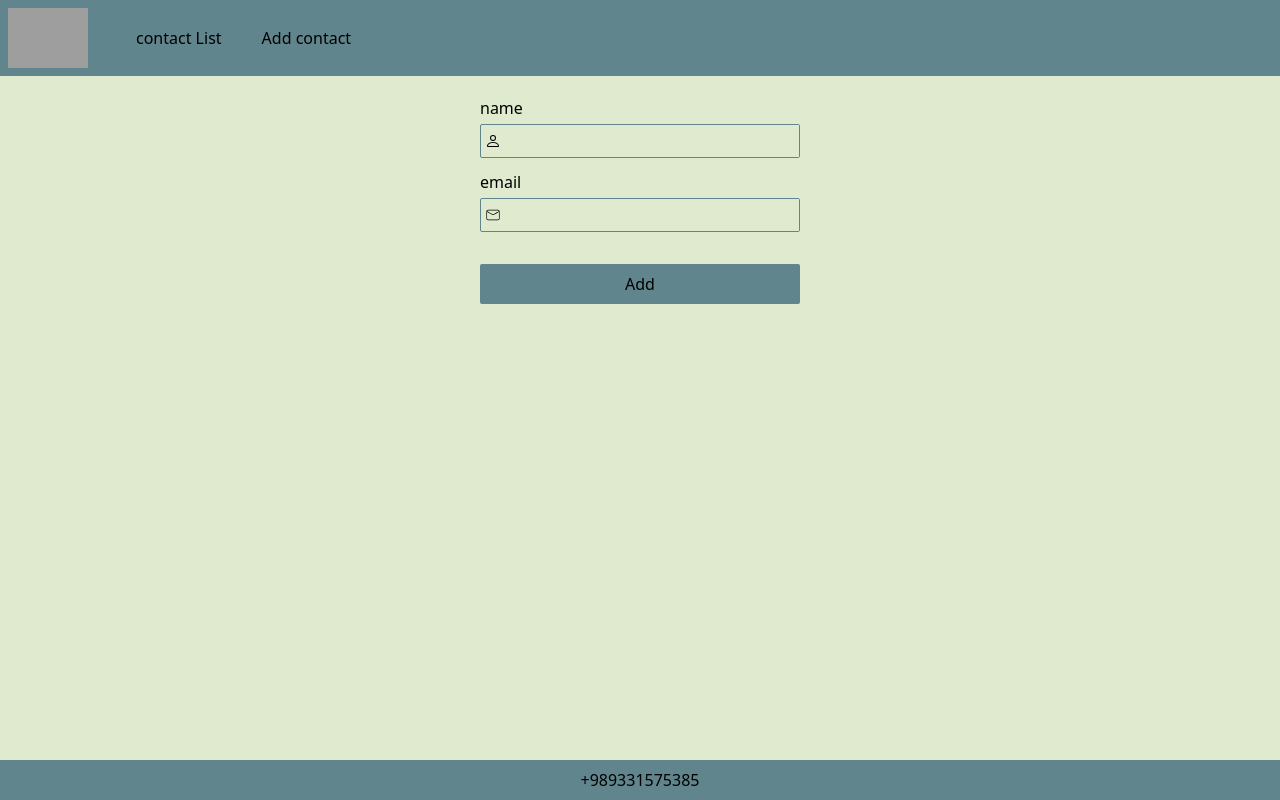
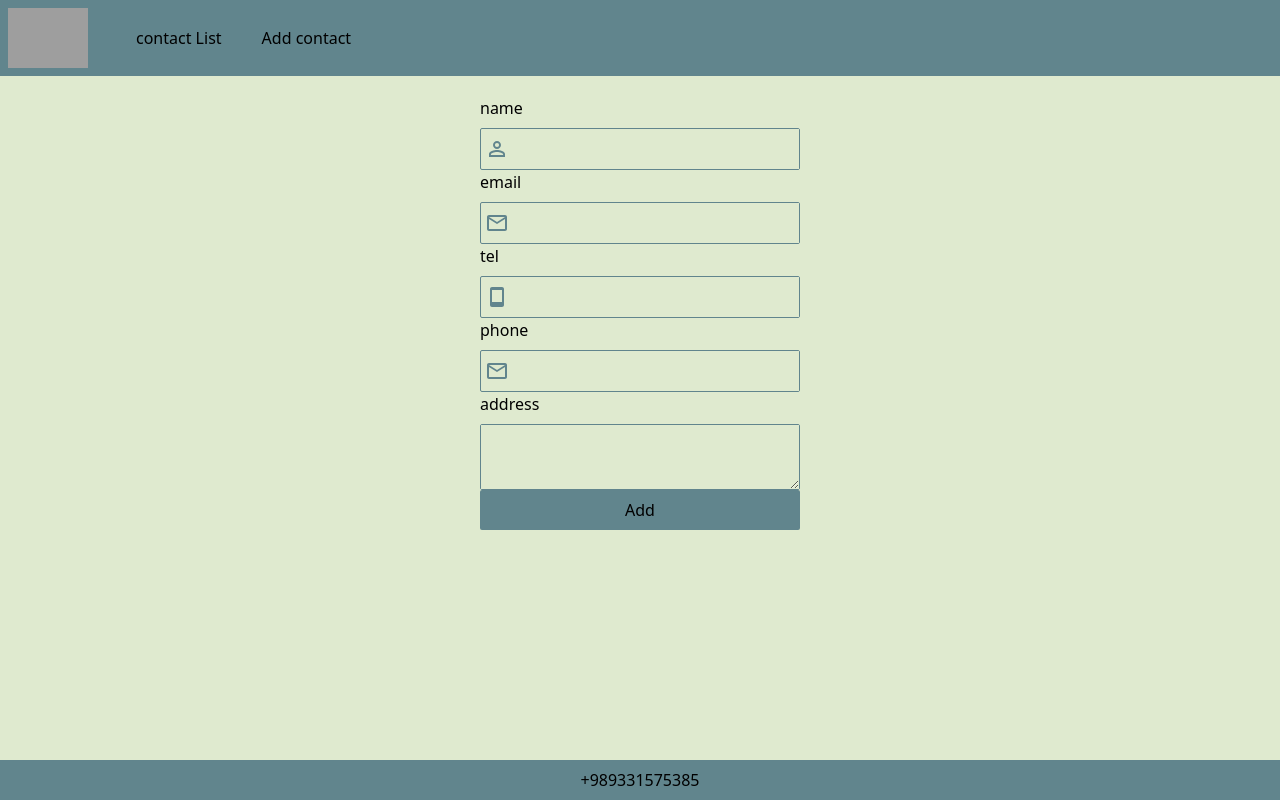
Before and after one commit to Arman-Abbasian/contact_list_with_redux_reduxToolkit_useContext_useReducer_Async, a React (Create React App) app: page /add in a window 1280 px wide. Built offline with nearby package versions, Linux system fonts and the light colour scheme; data requests are answered from the project's data file; grey boxes are pictures that could not be loaded.

Commit message:
change AddContact component and make it with Formik und Yup

```diff
--- a/package.json
+++ b/package.json
@@ -7,13 +7,15 @@
     "@testing-library/react": "^13.4.0",
     "@testing-library/user-event": "^13.5.0",
     "axios": "^1.2.0",
+    "formik": "^2.2.9",
     "react": "^18.2.0",
     "react-dom": "^18.2.0",
     "react-hot-toast": "^2.4.0",
     "react-icons": "^4.7.1",
     "react-router-dom": "^6.4.4",
     "react-scripts": "5.0.1",
-    "web-vitals": "^2.1.4"
+    "web-vitals": "^2.1.4",
+    "yup": "^0.32.11"
   },
   "scripts": {
     "start": "react-scripts start",
--- /dev/null
+++ b/src/common/Input.jsx
@@ -0,0 +1,19 @@
+const Input = ({name,type="text",formik,logo}) => {
+    return (
+        <>
+        <div className="flex flex-col gap-2 justify-center items-center w-full relative overflow-hidden">
+            <label className="flex w-full" htmlFor={`${name}`}>{`${name}`}</label>
+            <div className="border border-primary-4 rounded-sm flex items-center w-full">
+            {logo}
+            <input className="form-input px-4 py-2 flex-1 bg-primary-1 focus:outline-none" type={type} id={`${name}`}  name={`${name}`} {...formik.getFieldProps({name})} />
+            </div>
+
+
+        </div>
+
+        <div>{formik.errors[name] && formik.touched[name] && <p className="text-red-600">{formik.errors[name]}</p>}</div>
+        </>
+     );
+}
+
+export default Input;
--- /dev/null
+++ b/src/common/Textarea.jsx
@@ -0,0 +1,19 @@
+const Textarea = ({name,type="text",formik,logo}) => {
+    return (
+        <>
+        <div className="flex flex-col gap-2 justify-center items-center w-full relative overflow-hidden">
+            <label className="flex w-full" htmlFor={`${name}`}>{`${name}`}</label>
+            <div className="border border-primary-4 rounded-sm flex items-center w-full">
+            {logo}
+            <textarea className="form-input px-4 py-2 flex-1 bg-primary-1 focus:outline-none" type={type} id={`${name}`}  name={`${name}`} {...formik.getFieldProps({name})}></textarea>
+            </div>
+
+
+        </div>
+
+        <div>{formik.errors[name] && formik.touched[name] && <p className="text-red-600">{formik.errors[name]}</p>}</div>
+        </>
+     );
+}
+
+export default Textarea;
--- a/src/components/Layout/Header.jsx
+++ b/src/components/Layout/Header.jsx
@@ -2,7 +2,7 @@ import { Link } from "react-router-dom";
 
 const Header = () => {
     return (
-        <header className="p-2 bg-primary-4 sticky top-0 right-0 left-0 mb-5">
+        <header className="p-2 bg-primary-4 sticky top-0 right-0 left-0 mb-5 z-10">
             <nav>
                 <ul className="flex justify-start items-center gap-10">
                     <li><img src={'/images/logo.png'} className='w-20' /></li>
--- a/src/components/functional/AddContact.jsx
+++ b/src/components/functional/AddContact.jsx
@@ -1,36 +1,39 @@
-import { useState } from "react";
-import { BsPerson } from "react-icons/bs";
-import { CiMail } from "react-icons/ci";
+import { useFormik } from "formik";
+import Input from '../../common/Input';
+import * as Yup from 'yup';
+import { MdPersonOutline } from "react-icons/md";
+import { MdOutlineEmail } from "react-icons/md";
+import { BiMobile } from "react-icons/bi";
+import Textarea from "../../common/Textarea";
 
-const AddContact = ({submitHandler}) => {
-    const [formValues,setFormValues]=useState({name:"",email:""});
-    const changeFormHandler=(e)=>{
-        setFormValues({...formValues,[e.target.name]:e.target.value})
-    };
-    const submitHandlerr=(e)=>{
-        submitHandler(e,formValues);
-        setFormValues({name:"",email:""});
+const AddContact = () => {
+    const initialValues={name:"",email:"",telNumber:"",phoneNumber:"",address:""};
+    const onSubmit=(values)=>{
+        console.log(values);
     }
+    const phoneRegExp = /^((\\+[1-9]{1,4}[ \\-]*)|(\\([0-9]{2,3}\\)[ \\-]*)|([0-9]{2,4})[ \\-]*)*?[0-9]{3,4}?[ \\-]*[0-9]{3,4}?$/
+const validationSchema=Yup.object({
+    name:Yup.string().required('name is required').min(6,"min character is 6"),
+    email:Yup.string().email('the input is not an email').required('email is required'),
+    telNumber:Yup.string().required('tel number is required').matches(phoneRegExp, 'Phone number is not valid'),
+    phoneNumber: Yup.string().required("phone number is required").matches(phoneRegExp, 'Phone number is not valid'),
+    address:Yup.string().required('address is required').min(10,"min character is 10"),
+});
+const formik=useFormik({initialValues,onSubmit,validationSchema,validateOnMount:true});
+console.log(formik.errors);
+console.log(formik.touched)
+console.log(formik.isValid);
     return (
+
         <div>
-            <form className="max-w-xs mx-auto" onSubmit={submitHandlerr}>
-                <div className="flex flex-col justify-center items-start text-1 gap-1 w-full mb-3">
-                    <label htmlFor="name">name</label>
-                    <div className="border border-primary-4 flex justify-start items-center rounded-sm w-full">
-                        <p className="flex justify-center items-center ml-1"><BsPerson /></p>
-                        <input type="text" name="name" className="py-1 px-2 outline-none flex-1 bg-primary-1" value={formValues.name} onChange={changeFormHandler} />
-                    </div>
-                </div>
-                <div className="flex flex-col justify-center items-start text-1 gap-1 w-full mb-8">
-                    <label htmlFor="name">email</label>
-                    <div className="border border-primary-4 flex justify-start  items-center rounded-sm w-full">
-                        <p className="flex justify-center items-center ml-1"><CiMail /></p>
-                        <input type="text" name="email" className="py-1 px-2 outline-none flex-1  bg-primary-1" value={formValues.email} onChange={changeFormHandler} />
-                    </div>
-                </div>
-                <div className="w-full">
-                    <button type="submit" className="bg-primary-4 px-4 py-2 w-full rounded-sm">Add</button>
-                </div>
+            <form onSubmit={formik.handleSubmit} className="max-w-xs mx-auto">
+                <Input name='name'  formik={formik} logo={<MdPersonOutline className="w-6 h-6 text-primary-4 ml-1" />} />
+                <Input name='email'  formik={formik} logo={<MdOutlineEmail className="w-6 h-6 text-primary-4 ml-1" />}/>
+                <Input name='tel' formik={formik} logo={<BiMobile  className="w-6 h-6 text-primary-4 ml-1" />} />
+                <Input name='phone'  formik={formik} logo={<MdOutlineEmail className="w-6 h-6 text-primary-4 ml-1" />}/>
+                <Textarea name='address'  formik={formik} />
+                <button className="w-full p-2 rounded-sm bg-primary-4" type="submit">Add</button>
+
             </form>
         </div>
      );
```
Also changed, not shown: 1 other file (tests, documents, lock files or other folders).
